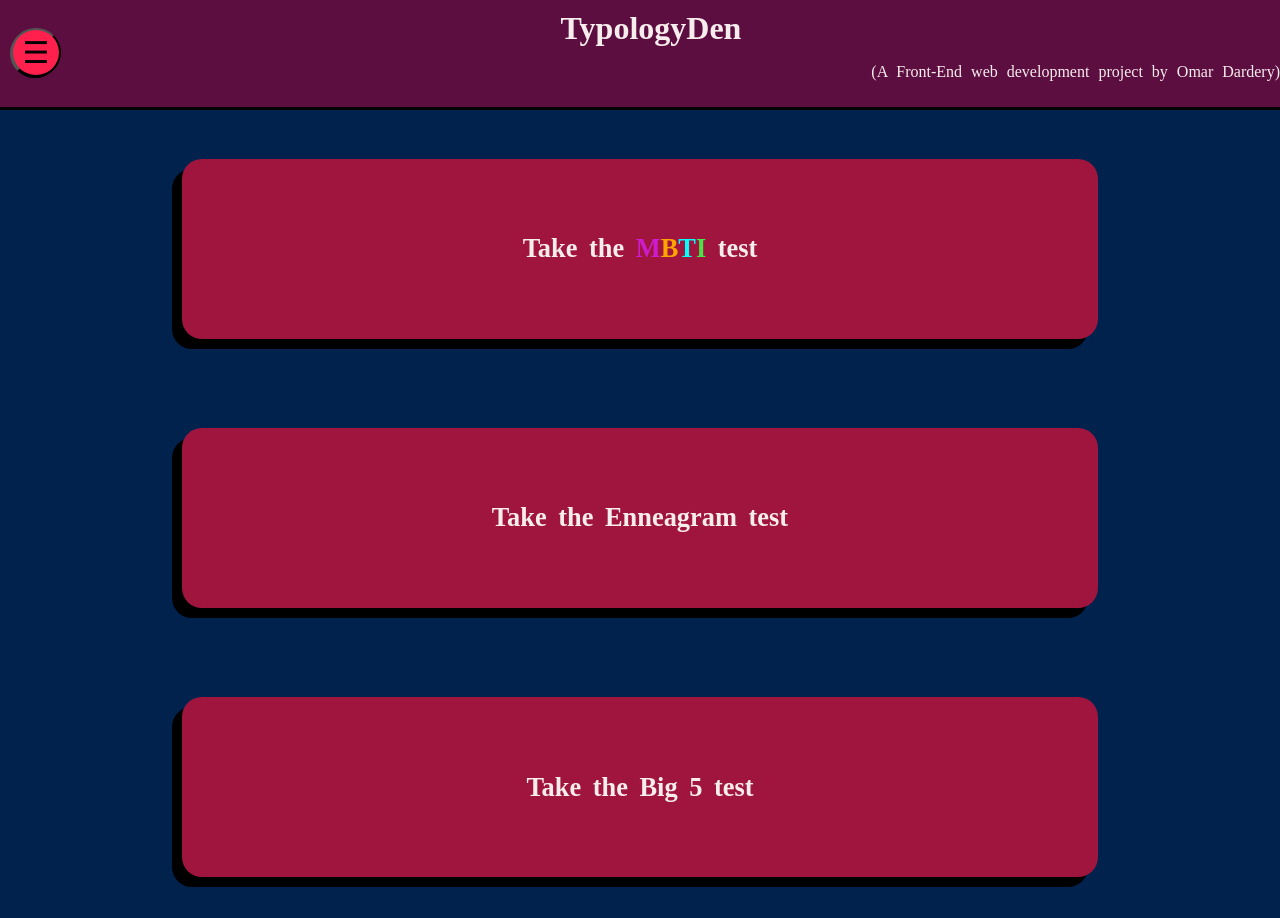
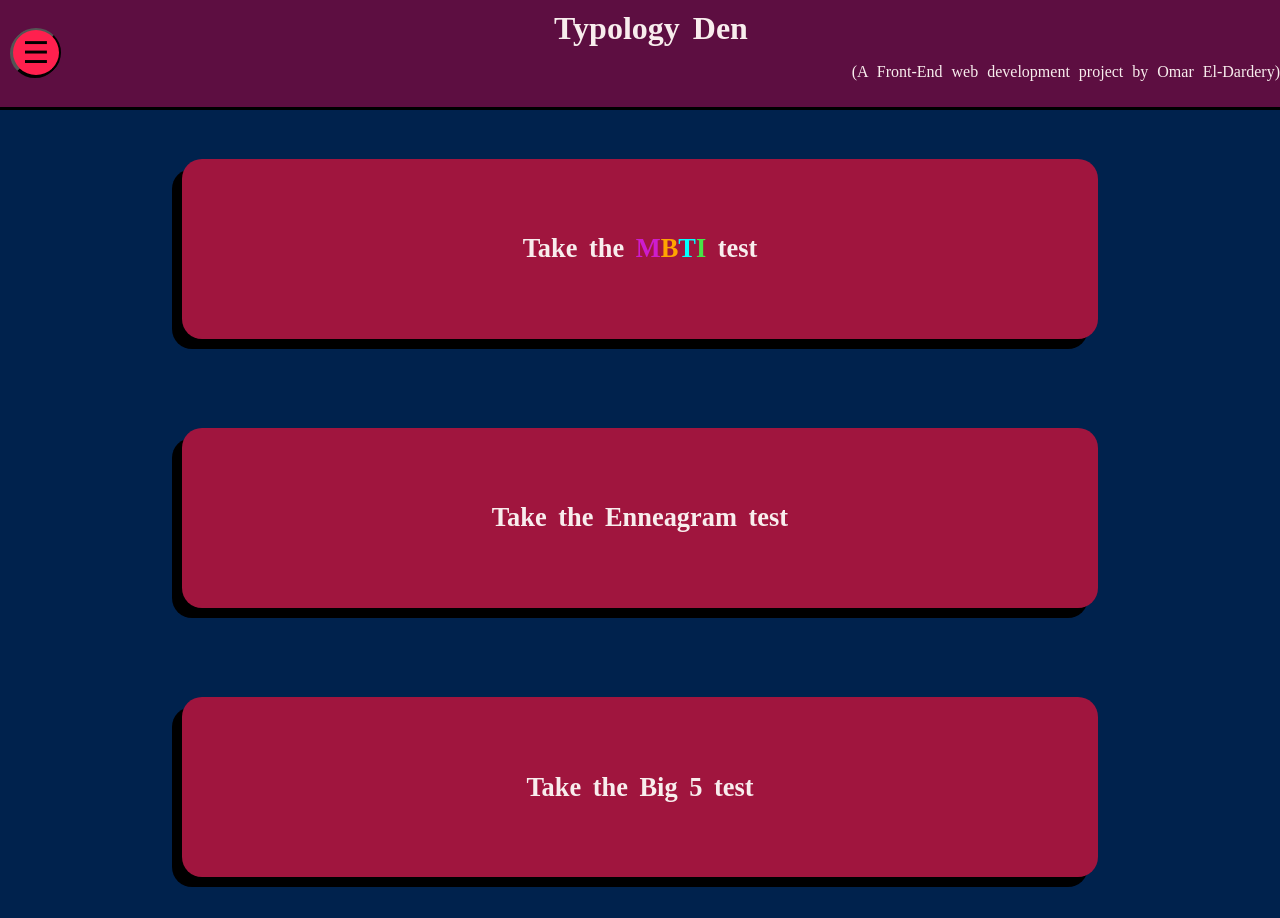
Before and after one commit to OmarDardery/TypologyDen, a plain HTML site: page index.html in a window 1280 px wide. Drawn offline with Linux system fonts and the light colour scheme.

Commit message:
Update index.html

```diff
--- a/index.html
+++ b/index.html
@@ -143,8 +143,8 @@
                 <button class="npaque" style="border-radius: 50%; font-size: 30px; padding: 5px; width: 50px; background-color: #ff204e; color: rgb(0, 0, 0); z-index: 3; display: flex; justify-content: center; align-items: center;">☰</button>
             </div>
             <div style="display: flex; flex-direction: column; gap: 0px; width: 100%;">
-                <h1 class="name" style="color: #f8eded;">TypologyDen</h1>
-                <p class="cred" style="margin-right: 10px; color: #f8eded;">(A Front-End web development project by Omar Dardery)</p>
+                <h1 class="name" style="color: #f8eded;">Typology Den</h1>
+                <p class="cred" style="margin-right: 10px; color: #f8eded;">(A Front-End web development project by Omar El-Dardery)</p>
             </div>
         </div>
         <div class="topPart" style="width: 100%;  top: 0;">
```
